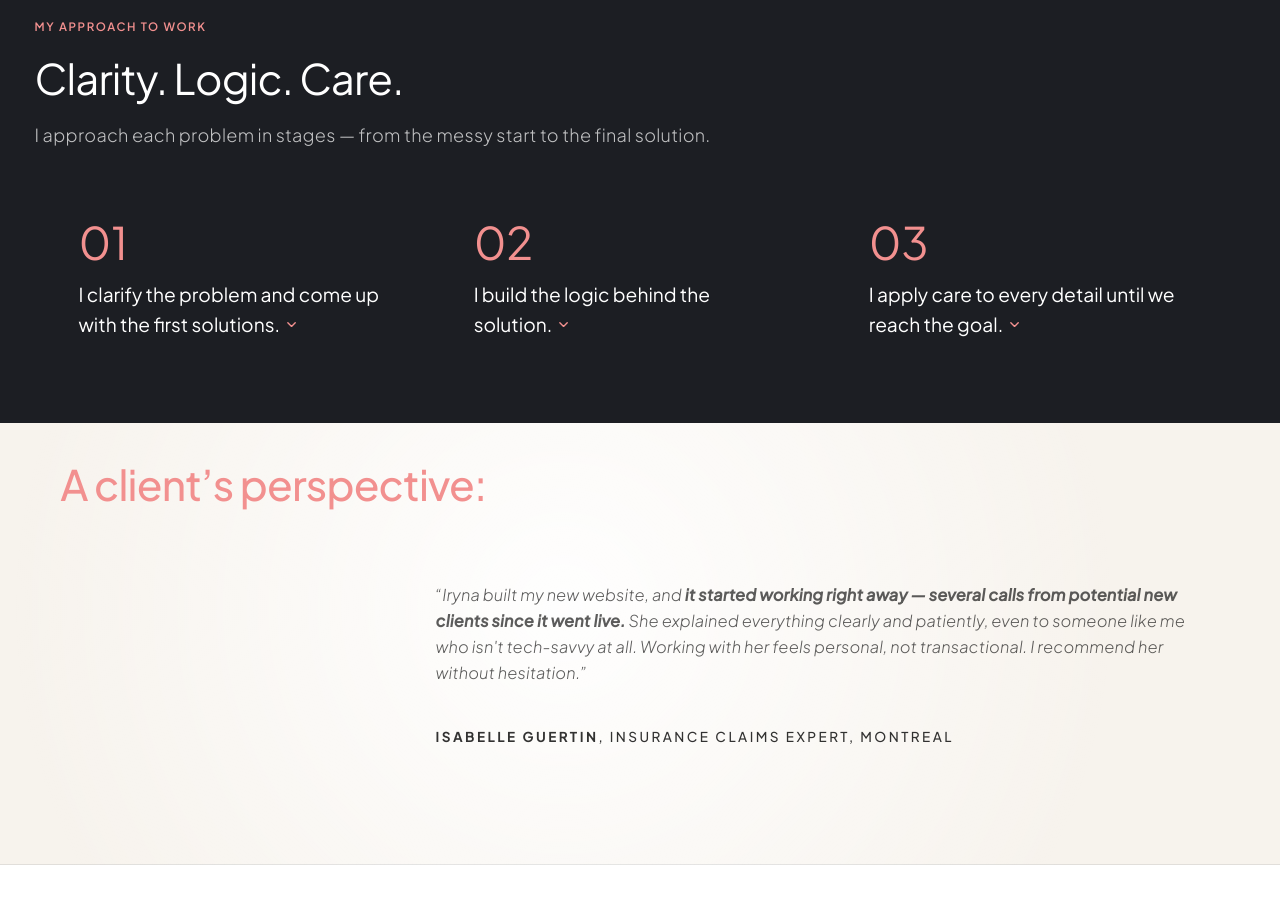
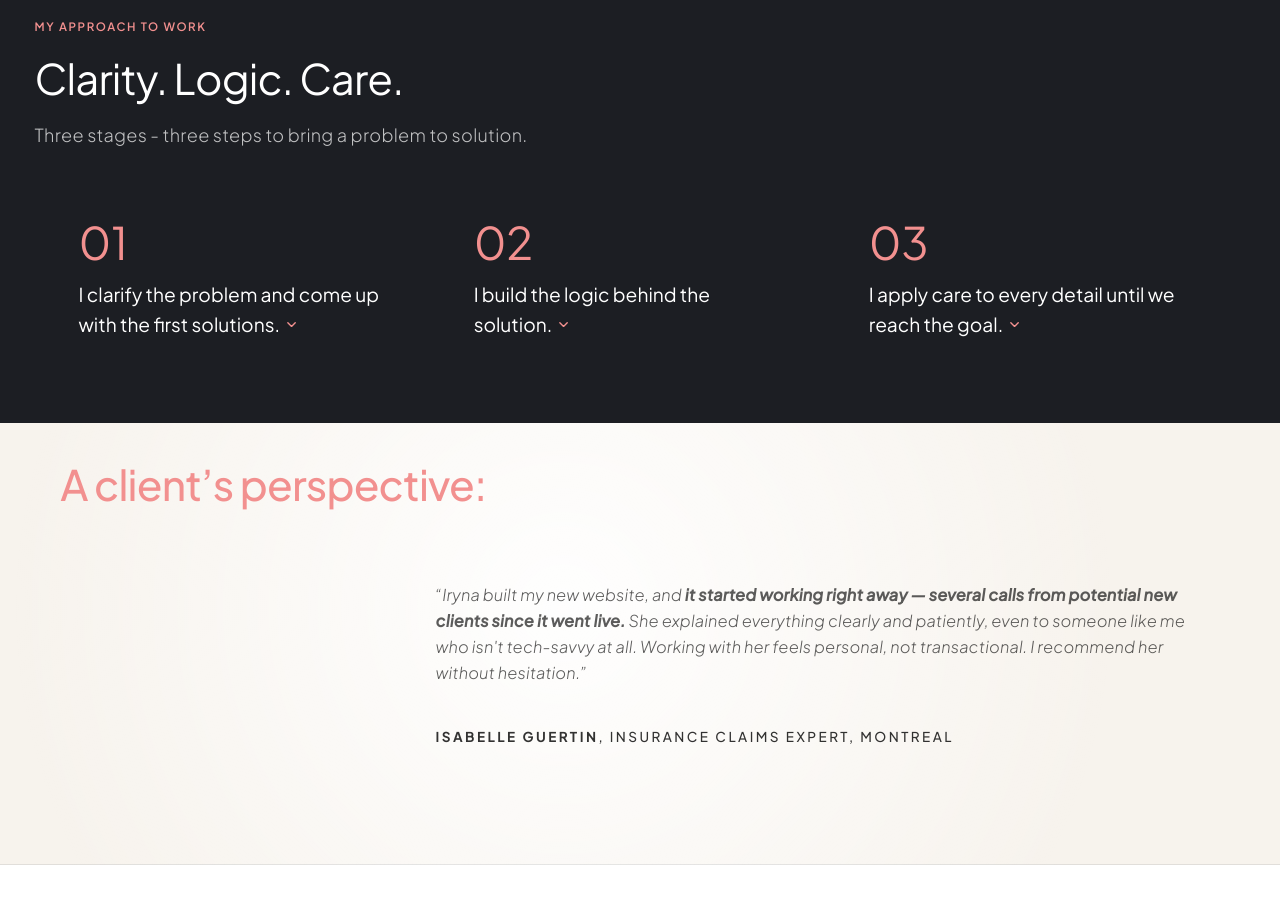
Before and after one commit to Irene2828/porfoliojuly, a Next.js app: page / in a window 1280 px wide. Shown: the part 4680-5583 px from the top of the page. Built offline with nearby package versions, Linux system fonts and the light colour scheme.

Commit message:
Update three stages introduction copy

```diff
--- a/src/app/v2/components/HowItWorks.tsx
+++ b/src/app/v2/components/HowItWorks.tsx
@@ -232,7 +232,7 @@ export default function HowItWorks() {
             textAlign: 'left'
           }}
         >
-          I approach each problem in stages — from the messy start to the final solution.
+          Three stages - three steps to bring a problem to solution.
         </motion.p>
         <div
           className="how-steps-grid"
```
